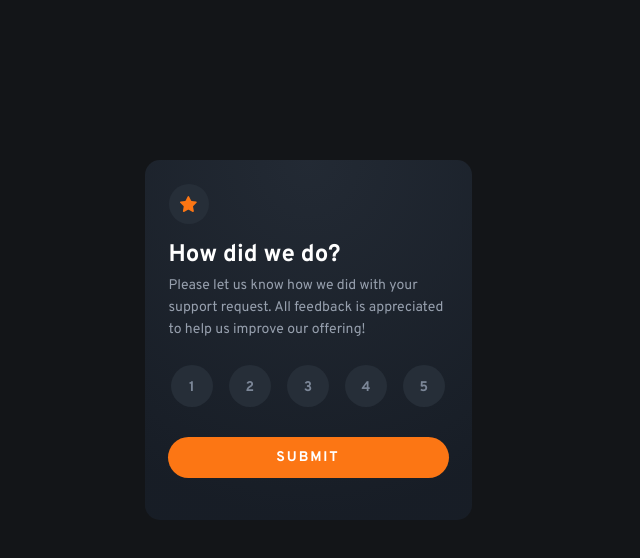
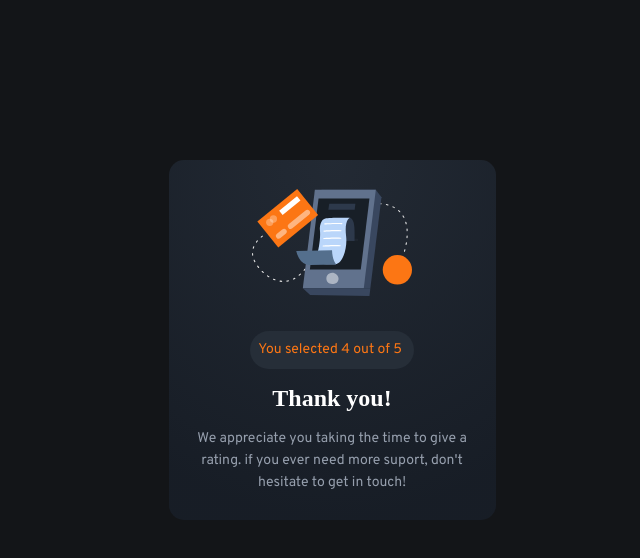
Before and after one commit to Have-Samuel/Interactive-rating-component, a plain HTML site: page index.html in a window 1280 px wide. Shown: the whole page, without its empty margins (308-948 px from the left). Drawn offline with Linux system fonts and the light colour scheme.

Commit message:
Styling the thank you card

```diff
--- a/index.html
+++ b/index.html
@@ -20,7 +20,15 @@
       <li class="unit-item">4</li>
       <li class="unit-item">5</li>
     </ul>
-    <a href="#">SUBMIT</a>
+    <a href="#" class="btn">SUBMIT</a>
+  </section>
+  <section class="thanks-note">
+    <div class="illustration"></div>
+    <p class="select">You selected 4 out of 5</p>
+    <h2>Thank you!</h2>
+    <p class="paragraph">We appreciate you taking the time to give a rating.
+      if you ever need more suport, don't hesitate to get in touch!
+    </p>
   </section>
 </body>
 </html>
--- a/style.css
+++ b/style.css
@@ -4,16 +4,20 @@
   padding: 0;
   margin: 0;
   box-sizing: border-box;
-  text-align: center;
+  /* text-align: center; */
 }
 
 body {
-  width: 375px;
+  display: flex;
+  justify-content: center;
+  align-items: center;
+  /* width: 375px; */
   background: rgba(19, 21, 24, 1);
   margin: 10rem auto;
 }
 
 .main-data {
+  display: none;
   position: relative;
   height: 360px;
   width: 327px;
@@ -61,6 +65,7 @@ section p {
   gap: 1rem;
   list-style: none;
   justify-content: center;
+  text-align: center;
 }
 
 .unit-item {
@@ -95,11 +100,11 @@ section a {
   font-weight: 700;
   line-height: 18px;
   letter-spacing: 1.9px;
-  text-align: left;
   color: rgba(255, 255, 255, 1);
   padding: 0.75rem 6.8rem;
   text-decoration: none;
   cursor: pointer;
+  margin-left: 1.4rem;
 }
 
 section a:hover,
@@ -107,3 +112,50 @@ section a:active {
   background: rgba(255, 255, 255, 1);
   color: rgba(252, 118, 20, 1);
 }
+
+.thanks-note {
+  display: flex;
+  flex-direction: column;
+  justify-content: center;
+  align-items: center;
+  /* display: none; */
+  height: 360px;
+  width: 327px;
+  border-radius: 15px;
+  background: radial-gradient(98.96% 98.96% at 50% 0%, hsl(215, 20%, 17%) 0%, hsl(216, 24%, 12%) 100%);
+}
+
+.illustration {
+  width: 160px;
+  height: 160px;
+  background: url('./images/illustration-thank-you.svg');
+  background-repeat: no-repeat;
+  background-position: 50%;
+  background-size: contain;
+  margin: 0 5rem 0.5rem 5rem;
+}
+
+.select {
+  margin: 0 5rem;
+  width: 50%;
+  color: #fc7614;
+  background: rgba(38, 46, 56, 1);
+  padding: 0.5rem;
+  border-radius: 30px;
+}
+
+section h2 {
+  margin: 1rem 0 1rem 0;
+  color: rgba(255, 255, 255, 1);
+  text-align: center;
+}
+
+.paragraph {
+  text-align: center;
+  font-family: 'Overpass', sans-serif;
+  font-size: 14px;
+  font-weight: 400;
+  line-height: 22px;
+  letter-spacing: 0;
+  color: rgba(150, 159, 173, 1);
+}
```
